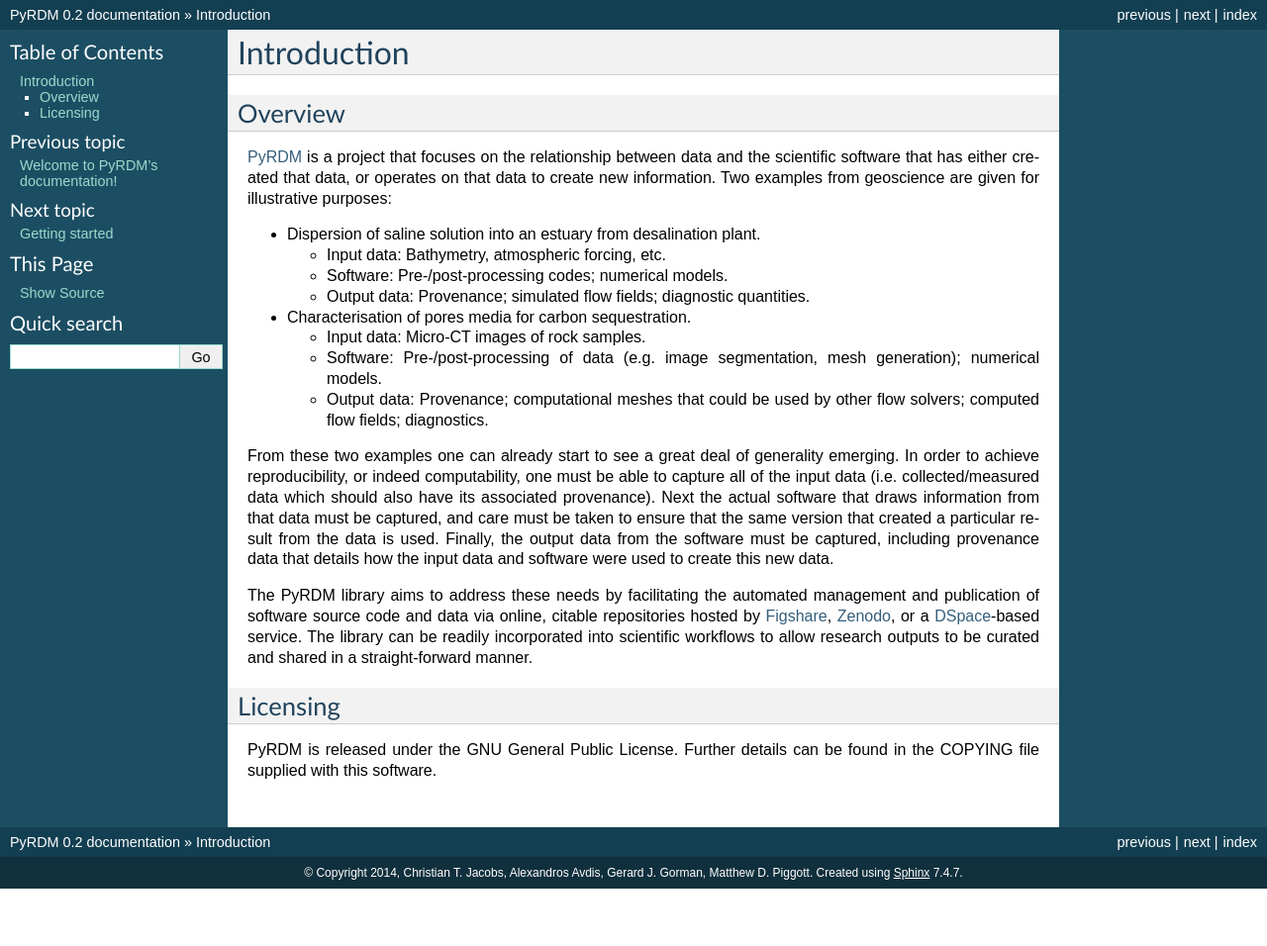
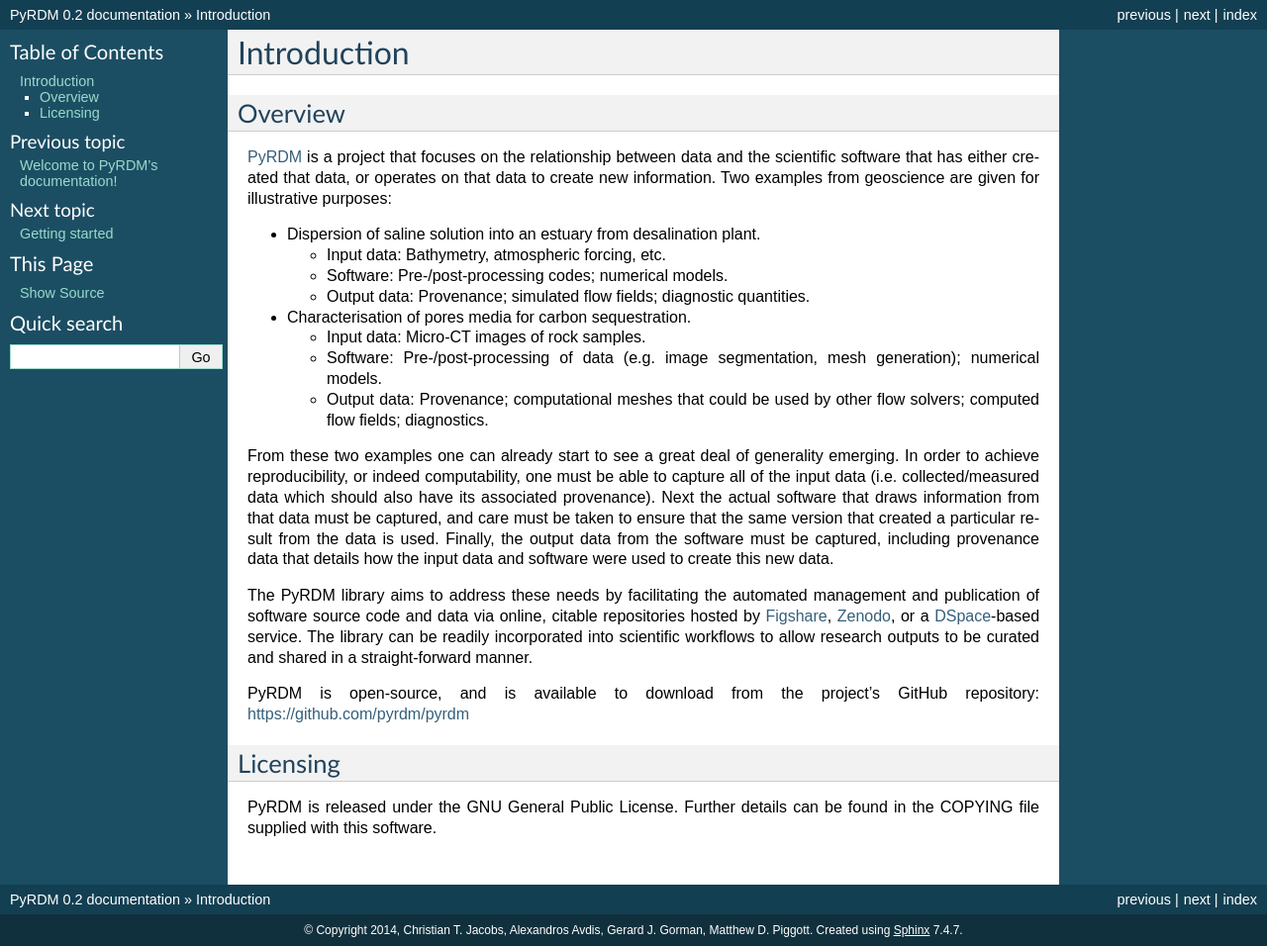
Before and after one commit to pyrdm/pyrdm, a Sphinx documentation site: the page built from docs/source/introduction.rst, in a window 1280 px wide. Shown: the whole page at 99% size. Built offline with Sphinx 7.4.7, drawn with Linux system fonts in a browser that asks for light colours; pages that are not in the unit, such as notebooks, are missing from menus; before the commit the page ends 900 px from its top, so only the background shows below that.

Commit message:
Added a link to the project's GitHub repository in the Introduction.

```diff
--- a/docs/source/introduction.rst
+++ b/docs/source/introduction.rst
@@ -42,6 +42,8 @@
 
 The PyRDM library aims to address these needs by facilitating the automated management and publication of software source code and data via online, citable repositories hosted by `Figshare <http://www.figshare.com/>`_, `Zenodo <http://www.zenodo.org/>`_, or a `DSpace <http://www.dspace.org/>`_-based service. The library can be readily incorporated into scientific workflows to allow research outputs to be curated and shared in a straight-forward manner.
 
+PyRDM is open-source, and is available to download from the project's GitHub repository: `<https://github.com/pyrdm/pyrdm>`_
+
 Licensing
 ---------
 
```
